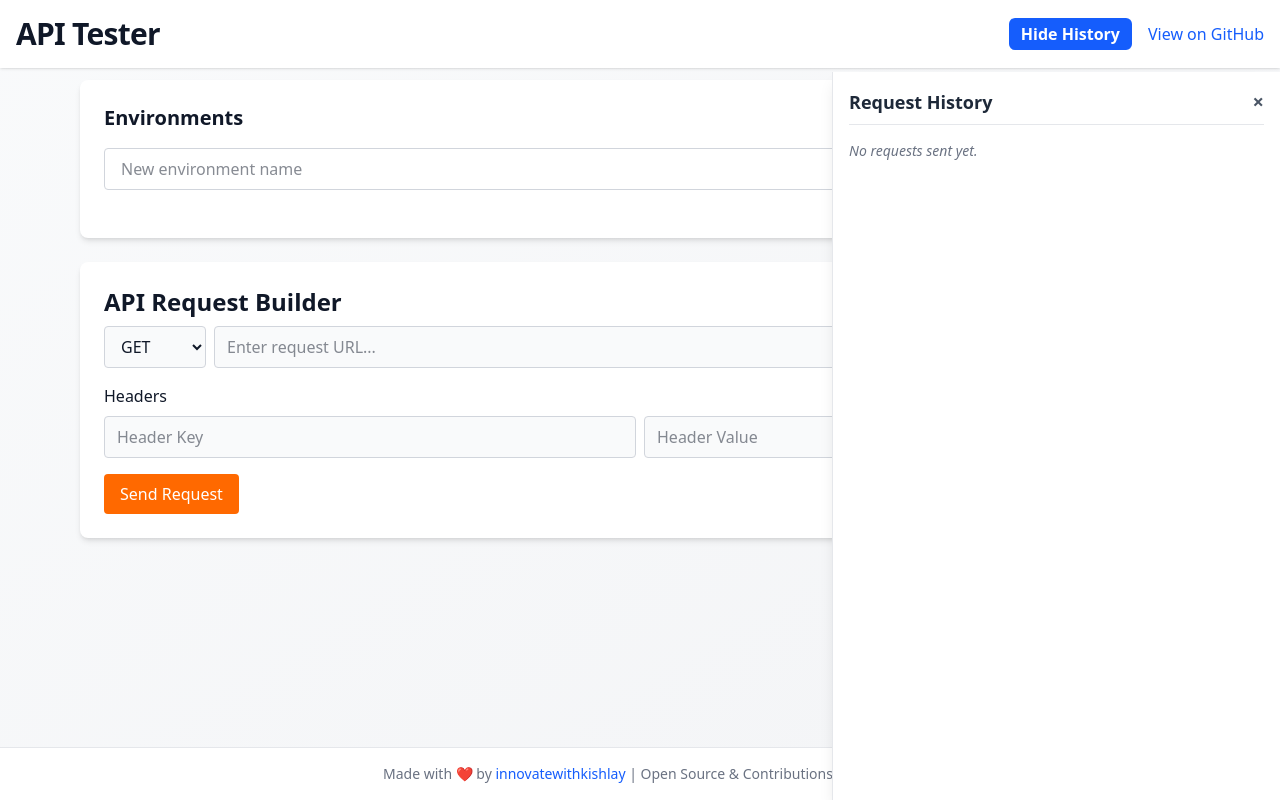
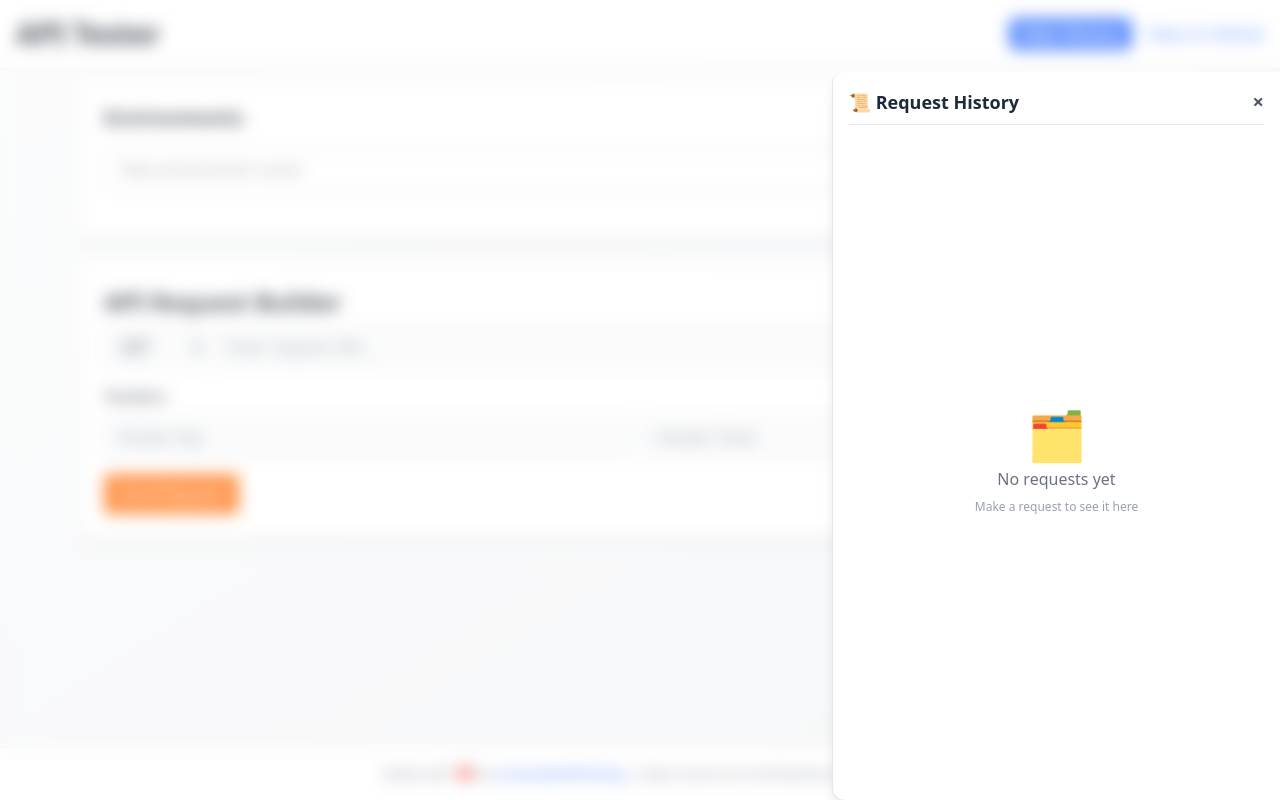
Before and after one commit to innovatewithkishlay/api-tester, a React (Vite) app: page / in a window 1280 px wide. Both pictures are taken after a click on the button "Show History". Built offline with nearby package versions, Linux system fonts and the light colour scheme.

Commit message:
feat(ui): enhance history panel with professional empty state, rounded styling, and blurred overlay background

```diff
--- a/src/App.tsx
+++ b/src/App.tsx
@@ -13,7 +13,7 @@ const App: React.FC = () => {
   const toggleHistory = () => setHistoryVisible((v) => !v);
   const closeHistory = () => setHistoryVisible(false);
 
-  // Click outside closes History
+  // Close on outside click
   useEffect(() => {
     const handleClickOutside = (e: MouseEvent) => {
       if (
@@ -28,7 +28,7 @@ const App: React.FC = () => {
     return () => document.removeEventListener("mousedown", handleClickOutside);
   }, [historyVisible]);
 
-  // ESC key closes History
+  // Close on ESC key
   useEffect(() => {
     const handleEsc = (e: KeyboardEvent) => {
       if (e.key === "Escape" && historyVisible) closeHistory();
@@ -37,6 +37,7 @@ const App: React.FC = () => {
     return () => document.removeEventListener("keydown", handleEsc);
   }, [historyVisible]);
 
+  // Add new request to history
   const handleNewHistoryItem = (item: HistoryItem) => {
     setHistory((prev) => [item, ...prev].slice(0, 20));
   };
@@ -53,12 +54,8 @@ const App: React.FC = () => {
             color: "#333",
             boxShadow: "0 4px 12px rgba(0,0,0,0.1)"
           },
-          success: {
-            iconTheme: { primary: "#4ade80", secondary: "#fff" }
-          },
-          error: {
-            iconTheme: { primary: "#f87171", secondary: "#fff" }
-          }
+          success: { iconTheme: { primary: "#4ade80", secondary: "#fff" } },
+          error: { iconTheme: { primary: "#f87171", secondary: "#fff" } }
         }}
       />
 
@@ -96,16 +93,16 @@ const App: React.FC = () => {
 
       {/* Main Content */}
       <main className="flex-1 w-full max-w-6xl mx-auto px-4 pt-20 pb-10 relative">
-        {/* API Form */}
+        {/* Main API Form */}
         <ApiForm onNewHistoryItem={handleNewHistoryItem} />
 
-        {/* Overlay + History Sidebar */}
+        {/* Overlay + Sidebar */}
         <AnimatePresence>
           {historyVisible && (
             <>
-              {/* Transparent Overlay - still clickable */}
+              {/* Blurred overlay */}
               <motion.div
-                className="fixed inset-0 bg-transparent z-40"
+                className="fixed inset-0 bg-white/30 backdrop-blur-sm z-40"
                 initial={{ opacity: 0 }}
                 animate={{ opacity: 1 }}
                 exit={{ opacity: 0 }}
@@ -118,7 +115,7 @@ const App: React.FC = () => {
                 animate={{ x: 0 }}
                 exit={{ x: "100%" }}
                 transition={{ type: "spring", stiffness: 300, damping: 30 }}
-                className="fixed top-[72px] right-0 bottom-0 w-[28rem] max-w-full bg-white border-l border-gray-200 shadow-lg z-50 overflow-y-auto"
+                className="fixed top-[72px] right-0 bottom-0 w-[28rem] max-w-full bg-white border-l border-gray-200 shadow-lg rounded-l-xl z-50 overflow-y-auto"
               >
                 <HistoryPanel
                   history={history}
--- a/src/components/HistoryPanel.tsx
+++ b/src/components/HistoryPanel.tsx
@@ -10,9 +10,8 @@ export interface HistoryItem {
 }
 
 interface HistoryPanelProps {
-  historyVisible?: boolean;
+  history?: HistoryItem[];
   onClose?: () => void;
-  history?: HistoryItem[];
   onSelect?: (item: HistoryItem) => void;
 }
 
@@ -25,19 +24,22 @@ const methodColors: Record<string, string> = {
 };
 
 const HistoryPanel: React.FC<HistoryPanelProps> = ({
+  history = [],
   onClose,
-  history = [],
   onSelect = () => {},
 }) => {
   return (
     <motion.div
-      className="h-full flex flex-col p-4"
+      className="h-full flex flex-col p-4 rounded-l-xl shadow-lg"
       initial={{ opacity: 0 }}
       animate={{ opacity: 1 }}
       exit={{ opacity: 0 }}
     >
+      {/* Header */}
       <div className="flex justify-between items-center mb-4 border-b border-gray-200 pb-2">
-        <h3 className="text-lg font-semibold text-gray-800">Request History</h3>
+        <h3 className="text-lg font-semibold text-gray-800 flex items-center gap-2">
+          📜 Request History
+        </h3>
         <button
           onClick={onClose}
           aria-label="Close history panel"
@@ -47,8 +49,13 @@ const HistoryPanel: React.FC<HistoryPanelProps> = ({
         </button>
       </div>
 
+      {/* Empty State */}
       {history.length === 0 ? (
-        <p className="text-gray-500 text-sm italic">No requests sent yet.</p>
+        <div className="flex flex-col items-center justify-center flex-1 text-gray-500 space-y-2 select-none">
+          <span className="text-5xl">🗂️</span>
+          <p className="font-medium">No requests yet</p>
+          <p className="text-xs text-gray-400">Make a request to see it here</p>
+        </div>
       ) : (
         <ul className="overflow-y-auto flex-1 space-y-2">
           {history.map((item, idx) => (
```
